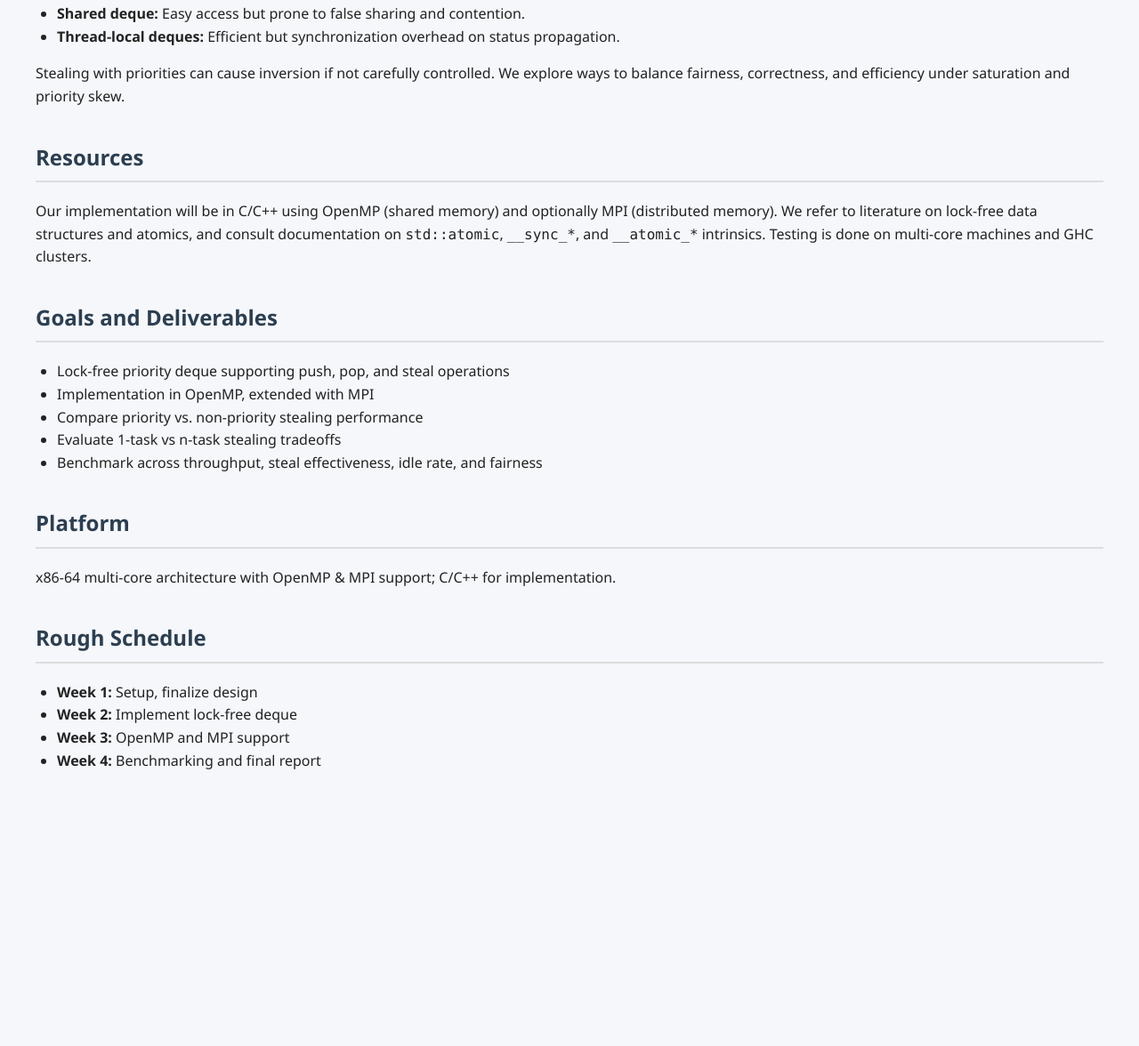
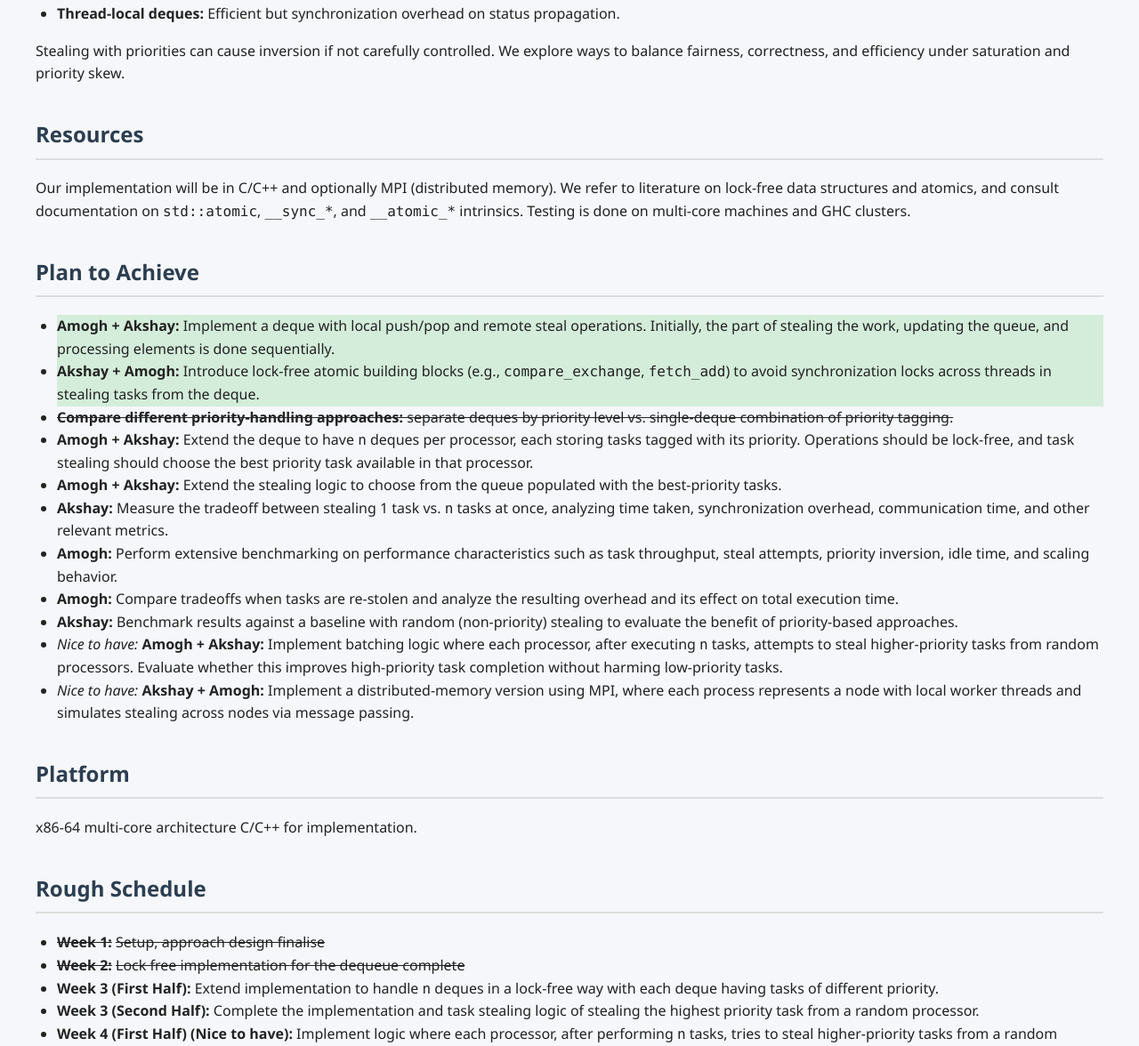
Before and after one commit to ShadowCode0007/ShadowCode0007.github.io, a plain HTML site: page index.html in a window 1280 px wide. Shown: the part 1021-2197 px from the top of the page at 89% size. Before the commit the page ends 1961 px from the top, so only its background shows below. Drawn offline with Linux system fonts and the light colour scheme.

Commit message:
Update index.html with latest

```diff
--- a/index.html
+++ b/index.html
@@ -72,7 +72,6 @@
     <h2>The Challenge</h2>
     <p>Each thread handles 1000 tasks with mixed priorities. After executing <code>k</code> tasks, it may steal from others. We compare two approaches:</p>
     <ul>
-      <li><strong>Shared deque:</strong> Easy access but prone to false sharing and contention.</li>
       <li><strong>Thread-local deques:</strong> Efficient but synchronization overhead on status propagation.</li>
     </ul>
     <p>Stealing with priorities can cause inversion if not carefully controlled. We explore ways to balance fairness, correctness, and efficiency under saturation and priority skew.</p>
@@ -80,34 +79,44 @@
 
   <div class="section">
     <h2>Resources</h2>
-    <p>Our implementation will be in C/C++ using OpenMP (shared memory) and optionally MPI (distributed memory). We refer to literature on lock-free data structures and atomics, and consult documentation on <code>std::atomic</code>, <code>__sync_*</code>, and <code>__atomic_*</code> intrinsics. Testing is done on multi-core machines and GHC clusters.</p>
+    <p>Our implementation will be in C/C++ and optionally MPI (distributed memory). We refer to literature on lock-free data structures and atomics, and consult documentation on <code>std::atomic</code>, <code>__sync_*</code>, and <code>__atomic_*</code> intrinsics. Testing is done on multi-core machines and GHC clusters.</p>
   </div>
 
 <div class="section">
-    <h2>Goals and Deliverables</h2>
+  <h2>Plan to Achieve</h2>
   <ul>
-      <li>Lock-free priority deque supporting push, pop, and steal operations</li>
-      <li>Implementation in OpenMP, extended with MPI</li>
-      <li>Compare priority vs. non-priority stealing performance</li>
-      <li>Evaluate 1-task vs n-task stealing tradeoffs</li>
-      <li>Benchmark across throughput, steal effectiveness, idle rate, and fairness</li>
+    <li style="background-color: #d4edda;"><strong>Amogh + Akshay:</strong> Implement a deque with local push/pop and remote steal operations. Initially, the part of stealing the work, updating the queue, and processing elements is done sequentially.</li>
+    <li style="background-color: #d4edda;"><strong>Akshay + Amogh:</strong> Introduce lock-free atomic building blocks (e.g., <code>compare_exchange</code>, <code>fetch_add</code>) to avoid synchronization locks across threads in stealing tasks from the deque.</li>
+    <li><s><strong>Compare different priority-handling approaches:</strong> separate deques by priority level vs. single-deque combination of priority tagging.</s></li>
+    <li><strong>Amogh + Akshay:</strong> Extend the deque to have <code>n</code> deques per processor, each storing tasks tagged with its priority. Operations should be lock-free, and task stealing should choose the best priority task available in that processor.</li>
+    <li><strong>Amogh + Akshay:</strong> Extend the stealing logic to choose from the queue populated with the best-priority tasks.</li>
+    <li><strong>Akshay:</strong> Measure the tradeoff between stealing 1 task vs. <code>n</code> tasks at once, analyzing time taken, synchronization overhead, communication time, and other relevant metrics.</li>
+    <li><strong>Amogh:</strong> Perform extensive benchmarking on performance characteristics such as task throughput, steal attempts, priority inversion, idle time, and scaling behavior.</li>
+    <li><strong>Amogh:</strong> Compare tradeoffs when tasks are re-stolen and analyze the resulting overhead and its effect on total execution time.</li>
+    <li><strong>Akshay:</strong> Benchmark results against a baseline with random (non-priority) stealing to evaluate the benefit of priority-based approaches.</li>
+    <li><em>Nice to have:</em> <strong>Amogh + Akshay:</strong> Implement batching logic where each processor, after executing <code>n</code> tasks, attempts to steal higher-priority tasks from random processors. Evaluate whether this improves high-priority task completion without harming low-priority tasks.</li>
+    <li><em>Nice to have:</em> <strong>Akshay + Amogh:</strong> Implement a distributed-memory version using MPI, where each process represents a node with local worker threads and simulates stealing across nodes via message passing.</li>
   </ul>
 </div>
 
+
   <div class="section">
     <h2>Platform</h2>
-    <p>x86-64 multi-core architecture with OpenMP & MPI support; C/C++ for implementation.</p>
+    <p>x86-64 multi-core architecture C/C++ for implementation.</p>
   </div>
 
   <div class="section">
     <h2>Rough Schedule</h2>
   <ul>
-      <li><strong>Week 1:</strong> Setup, finalize design</li>
-      <li><strong>Week 2:</strong> Implement lock-free deque</li>
-      <li><strong>Week 3:</strong> OpenMP and MPI support</li>
-      <li><strong>Week 4:</strong> Benchmarking and final report</li>
+    <li><strong><s>Week 1:</s></strong> <s>Setup, approach design finalise</s></li>
+    <li><strong><s>Week 2:</s></strong> <s>Lock free implementation for the dequeue complete</s></li>
+    <li><strong>Week 3 (First Half):</strong> Extend implementation to handle <code>n</code> deques in a lock-free way with each deque having tasks of different priority.</li>
+    <li><strong>Week 3 (Second Half):</strong> Complete the implementation and task stealing logic of stealing the highest priority task from a random processor.</li>
+    <li><strong>Week 4 (First Half) (Nice to have):</strong> Implement logic where each processor, after performing <code>n</code> tasks, tries to steal higher-priority tasks from a random processor’s queues.</li>
+    <li><strong>Week 4 (Full):</strong> Benchmark all components, generate visualizations, and prepare the final report and poster-day materials. This runs in parallel with the nice-to-have goal, if possible.</li>
   </ul>
 </div>
 
+
 </body>
 </html>
```
Lines whose indentation alone changed are shown as unchanged.
